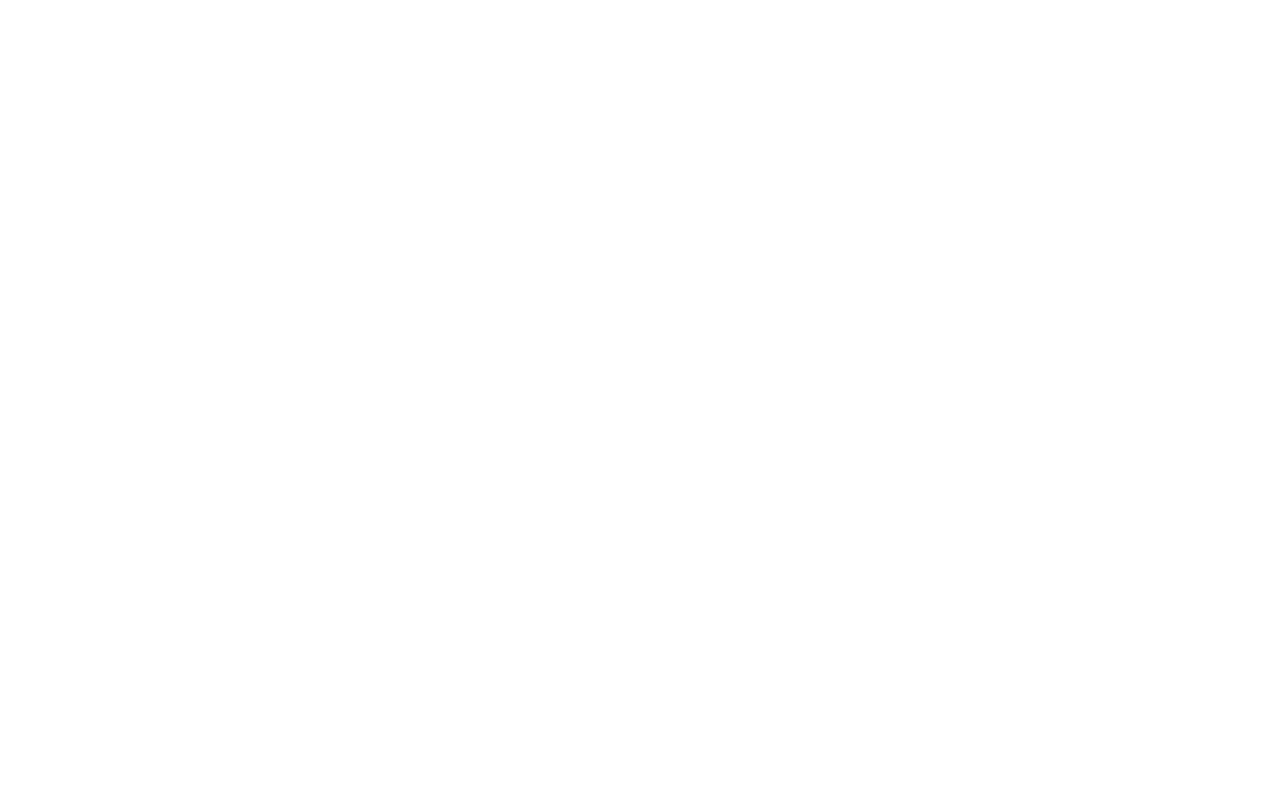
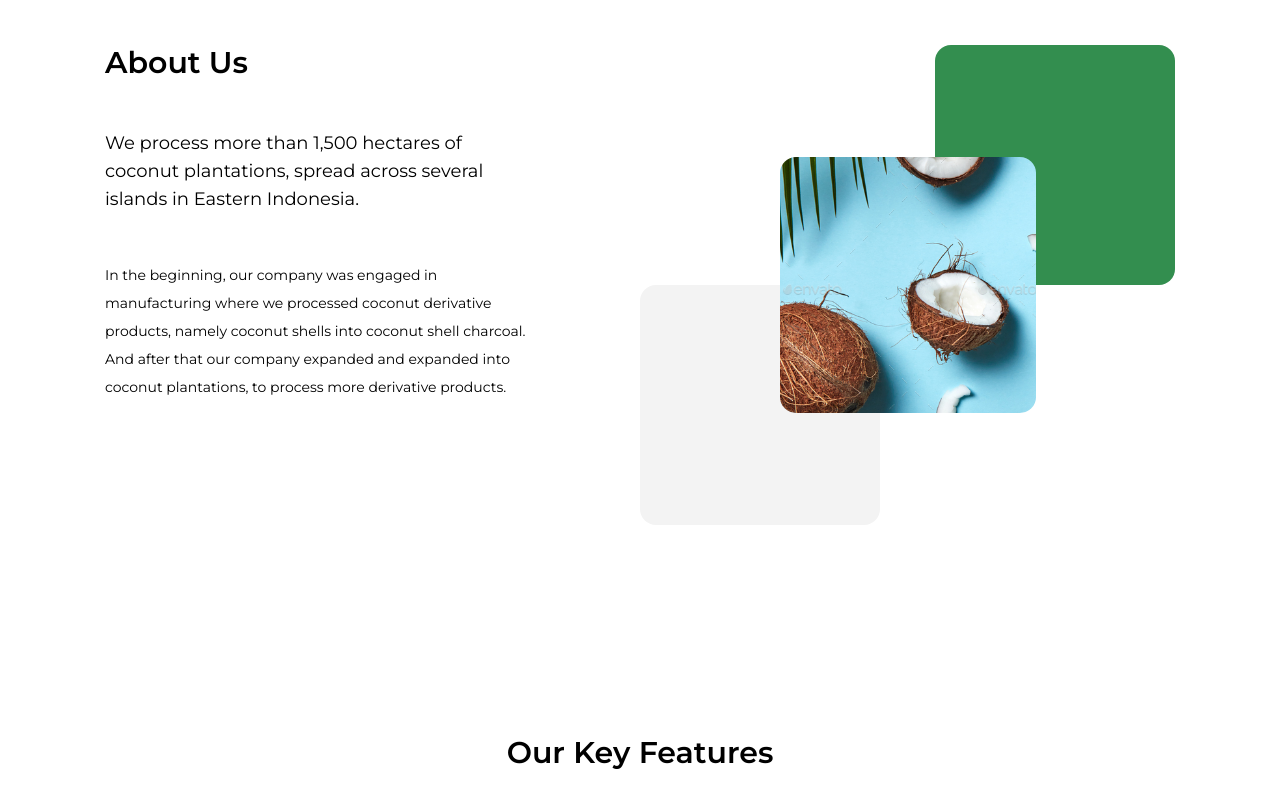
Before and after one commit to ReySuryanom/personal-company, a Next.js app: page / in a window 1280 px wide. Shown: the part 860-1660 px from the top of the page. Before the commit the page ends 800 px from the top, so only its background shows below. Built offline with nearby package versions, Linux system fonts and the light colour scheme.

Commit message:
update home page

```diff
--- a/pages/_document.jsx
+++ b/pages/_document.jsx
@@ -14,7 +14,7 @@
           <link
             rel="preconnect"
             href="https://fonts.gstatic.com"
-            crossOrigin={true}
+            crossOrigin="true"
           />
           <link
             href="https://fonts.googleapis.com/css2?family=Montserrat:wght@300;400;500;600;700&display=swap"
--- a/pages/index.jsx
+++ b/pages/index.jsx
@@ -1,4 +1,6 @@
 import Head from 'next/head';
+import About from '../components/about';
+import Features from '../components/features';
 import Hero from '../components/hero';
 
 export default function Home() {
@@ -6,13 +8,17 @@
     <>
       <Head>
         <title>Create Next App</title>
-        <meta name="description" content="Generated by create next app" />
+        <meta
+          name="description"
+          content="Profile Company website generated by create next app"
+        />
         <link rel="icon" href="/favicon.ico" />
       </Head>
-
       <header className="bg-hero px-[105px]">
         <Hero />
       </header>
+      <About />
+      <Features />
 
       <footer></footer>
     </>
```
